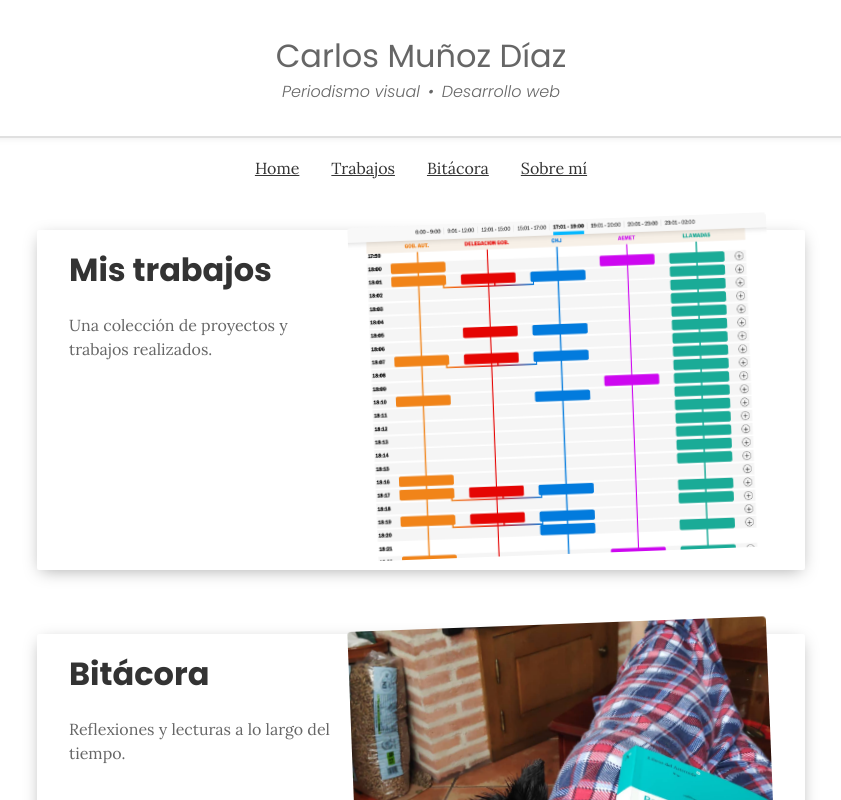
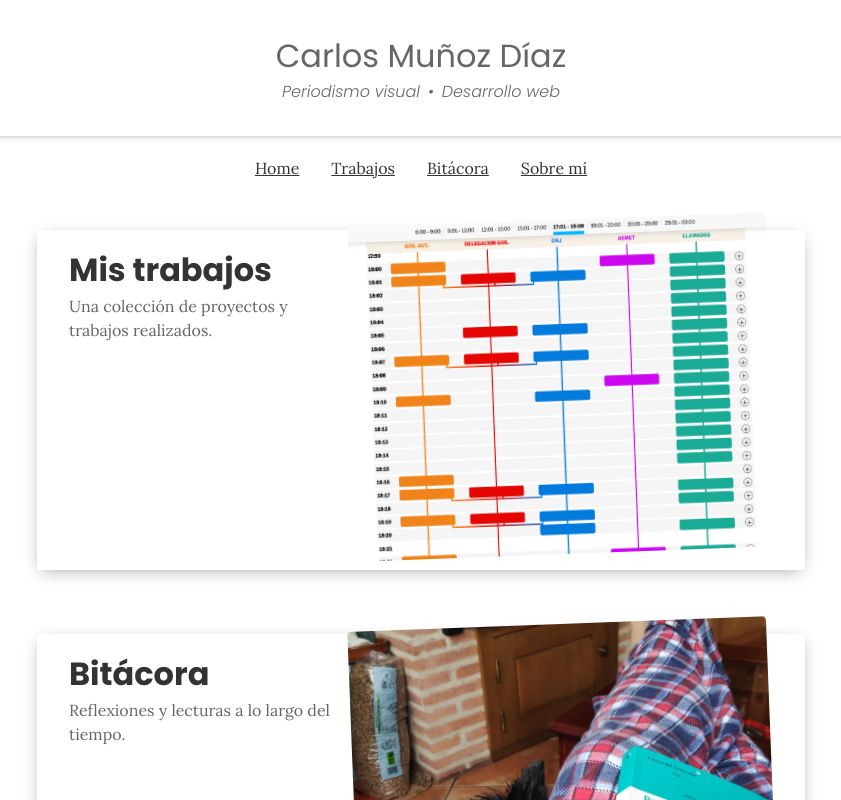
Before and after one commit to CarlosMunozDiaz/carlosmunozdiaz.github.io, a SvelteKit app: page / in a window 1280 px wide. Shown: the top 800 px of the page, without its empty margins (219-1060 px from the left). Built offline with nearby package versions, Linux system fonts and the light colour scheme.

Commit message:
Estilos en tarjetas de home

```diff
--- a/src/routes/components/HomeCard.svelte
+++ b/src/routes/components/HomeCard.svelte
@@ -30,6 +30,9 @@
   }
 
   .hc_text h2 {
+    margin: 0px;
+  }
+  .hc_text p {
     margin-top: 0px;
   }
 
```
